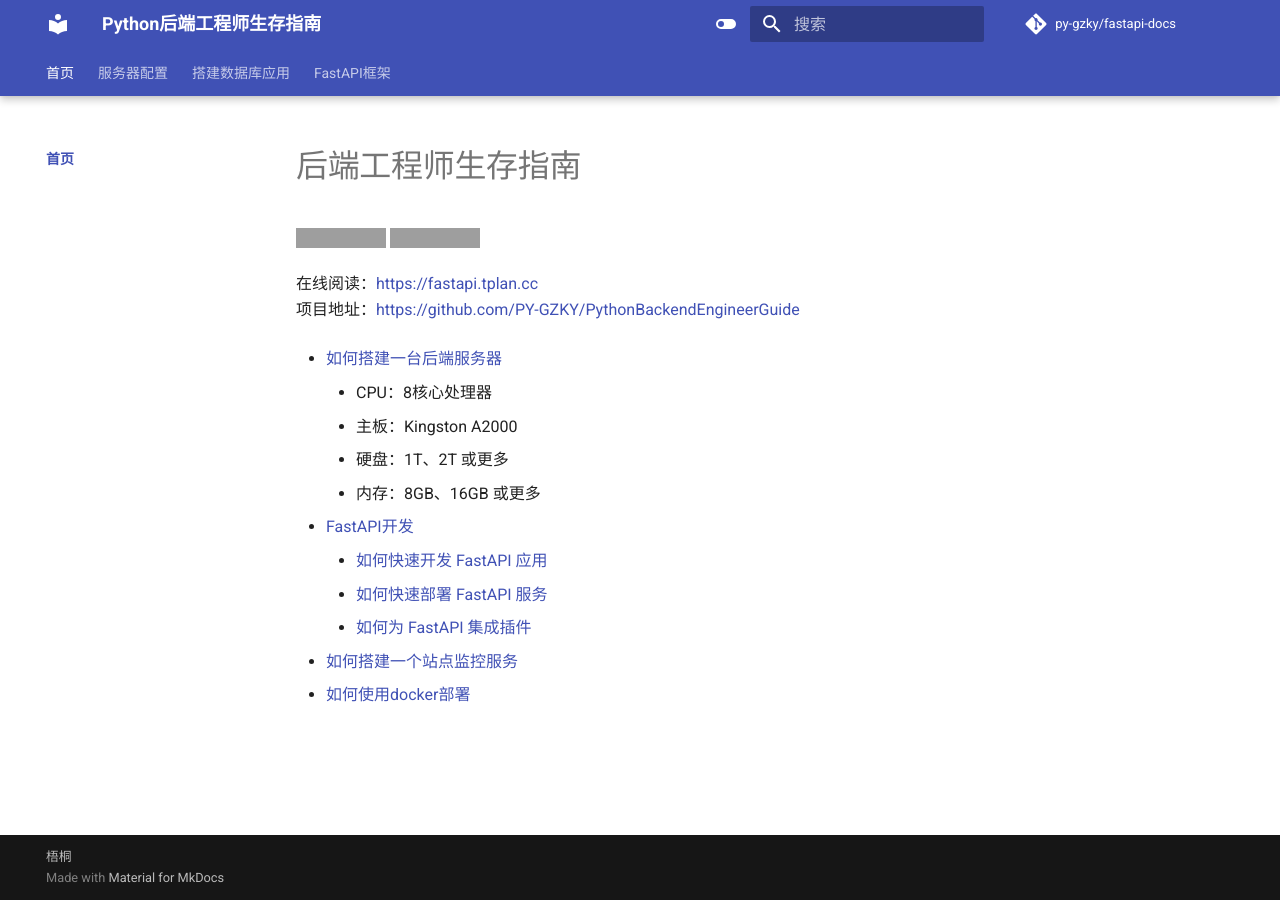
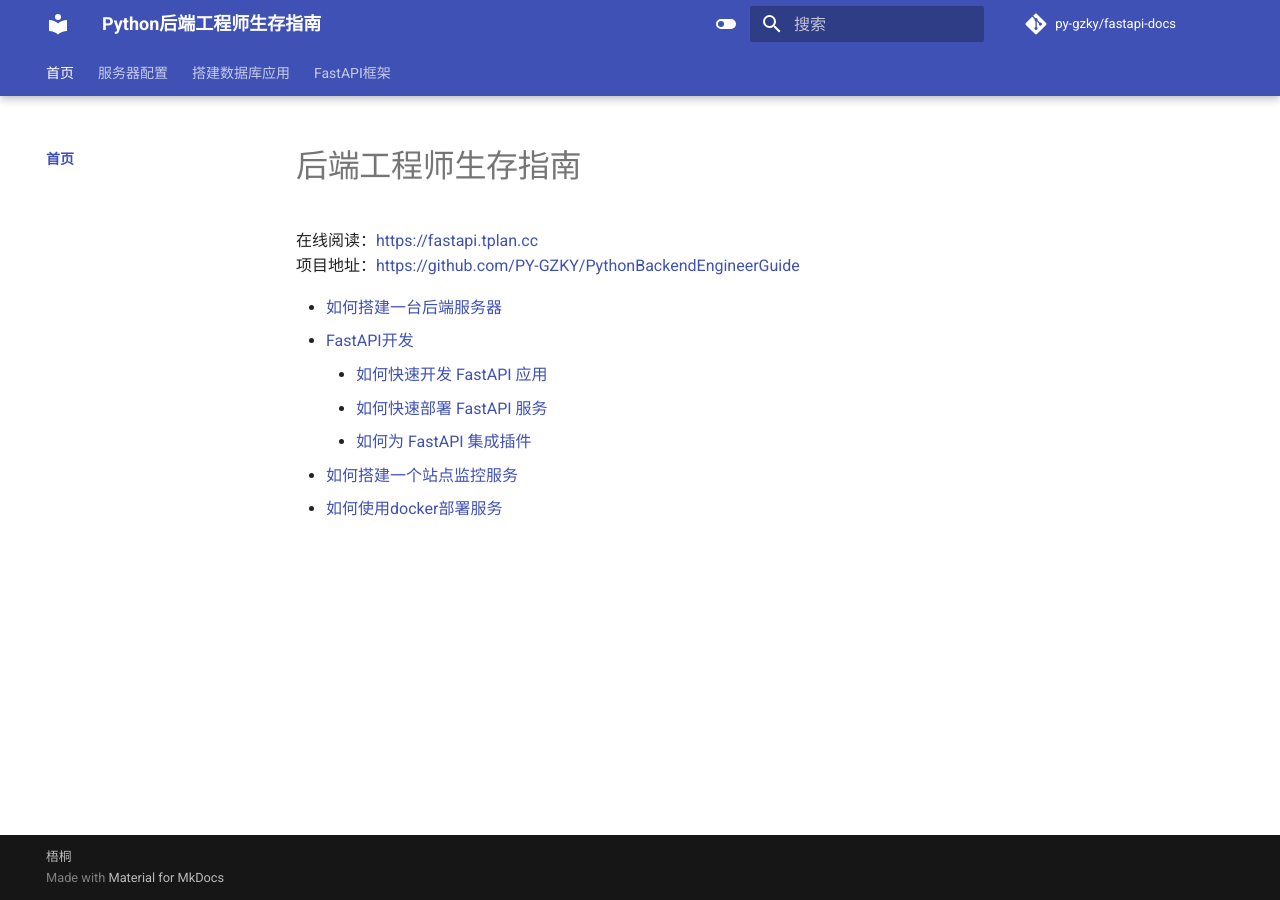
Before and after one commit to PY-GZKY/PythonBackendEngineerGuide, an MkDocs documentation site: the page built from docs/README.md, in a window 1280 px wide. Built offline with MkDocs 1.6.1 and Material for MkDocs 9.7.7, drawn with Linux system fonts in a browser that asks for light colours; comment, search, counter and statistics services are not loaded; grey boxes are pictures that could not be loaded.

Commit message:
Update README.md

```diff
--- a/docs/README.md
+++ b/docs/README.md
@@ -1,22 +1,12 @@
 # 后端工程师生存指南
-
-![Python](https://img.shields.io/badge/Python-3.9+-blue)
-![FastAPI](https://img.shields.io/badge/FastAPI-latest-green)
 
 在线阅读：[https://fastapi.tplan.cc](https://fastapi.tplan.cc)
 项目地址：[https://github.com/PY-GZKY/PythonBackendEngineerGuide](https://github.com/PY-GZKY/PythonBackendEngineerGuide)
 
 * [如何搭建一台后端服务器](how-to-configure-server.md)
-    * CPU：8核心处理器
-    * 主板：Kingston A2000
-    * 硬盘：1T、2T 或更多
-    * 内存：8GB、16GB 或更多
-
 * [FastAPI开发](how-to-quickly-develop-fastapi-application.md)
     * [如何快速开发 FastAPI 应用](how-to-quickly-develop-fastapi-application.md)
     * [如何快速部署 FastAPI 服务](how-to-deploy-fastapi-services.md)
     * [如何为 FastAPI 集成插件](how-to-integrate-plugins.md)
-
 * [如何搭建一个站点监控服务](how-to-build-site-monitoring-service.md)
-
-* [如何使用docker部署](how-to-deploy-using-docker.md)
+* [如何使用docker部署服务](how-to-deploy-using-docker.md)
```
